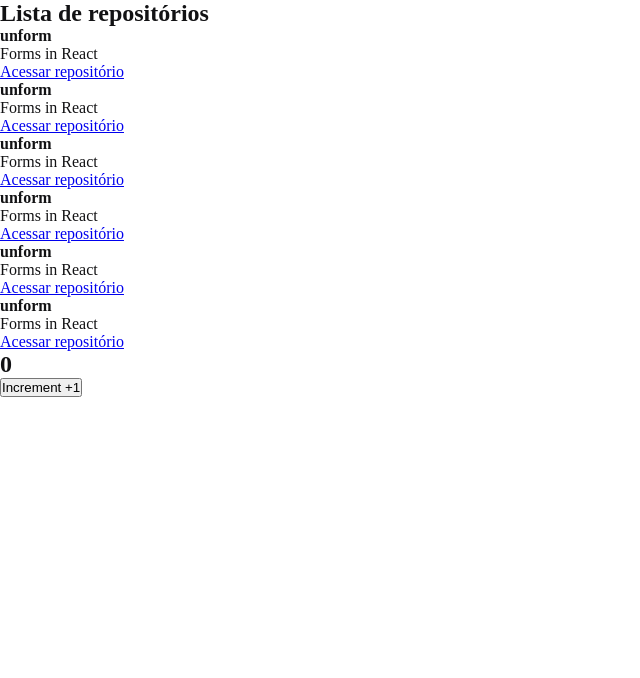
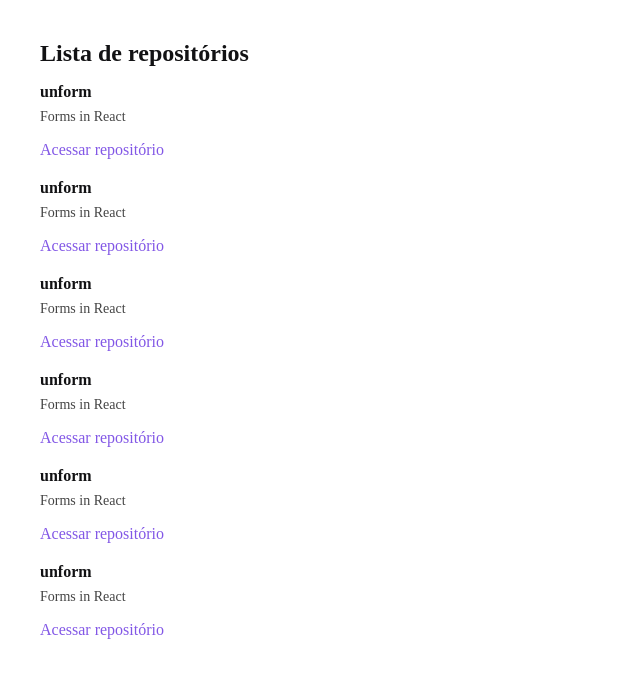
Before and after one commit to michelwene/react-explorer, a React app: page / in a window 1280 px wide. Shown: the top 678 px of the page, without its empty margins (0-640 px from the left). Built offline with nearby package versions, Linux system fonts and the light colour scheme.

Commit message:
styling list

```diff
--- a/src/App.jsx
+++ b/src/App.jsx
@@ -1,12 +1,6 @@
-import { Counter } from "./components/Counter.jsx";
 import { RepositoryList } from "./components/RepositoryList.jsx";
 import "./styles/global.scss";
 
 export function App() {
-  return (
-    <>
-      <RepositoryList />
-      <Counter />
-    </>
-  );
+  return <RepositoryList />;
 }
--- a/src/components/Counter.jsx
+++ /dev/null
@@ -1,18 +0,0 @@
-import { useState } from "react";
-
-export function Counter() {
-  const [counter, setCounter] = useState(0);
-
-  function increment() {
-    setCounter(counter + 1);
-  }
-
-  return (
-    <div>
-      <h2>{counter}</h2>
-      <button type="button" onClick={increment}>
-        Increment +1
-      </button>
-    </div>
-  );
-}
--- a/src/components/RepositoryList.jsx
+++ b/src/components/RepositoryList.jsx
@@ -1,4 +1,6 @@
 import { RepositoryItem } from "./RepositoryItem.jsx";
+
+import "../styles/repositories.scss";
 
 const repository = {
   name: "unform",
--- /dev/null
+++ b/src/styles/repositories.scss
@@ -0,0 +1,30 @@
+section.repository-list {
+  margin: 40px;
+
+  h1 {
+    margin-bottom: 16px;
+  }
+
+  ul {
+    list-style: none;
+
+    li {
+      & + li {
+        margin-top: 20px;
+      }
+
+      p {
+        font-size: 14px;
+        color: #444;
+        margin-top: 8px;
+      }
+
+      a {
+        display: inline-block;
+        margin-top: 16px;
+        text-decoration: none;
+        color: #8257e6;
+      }
+    }
+  }
+}
```
